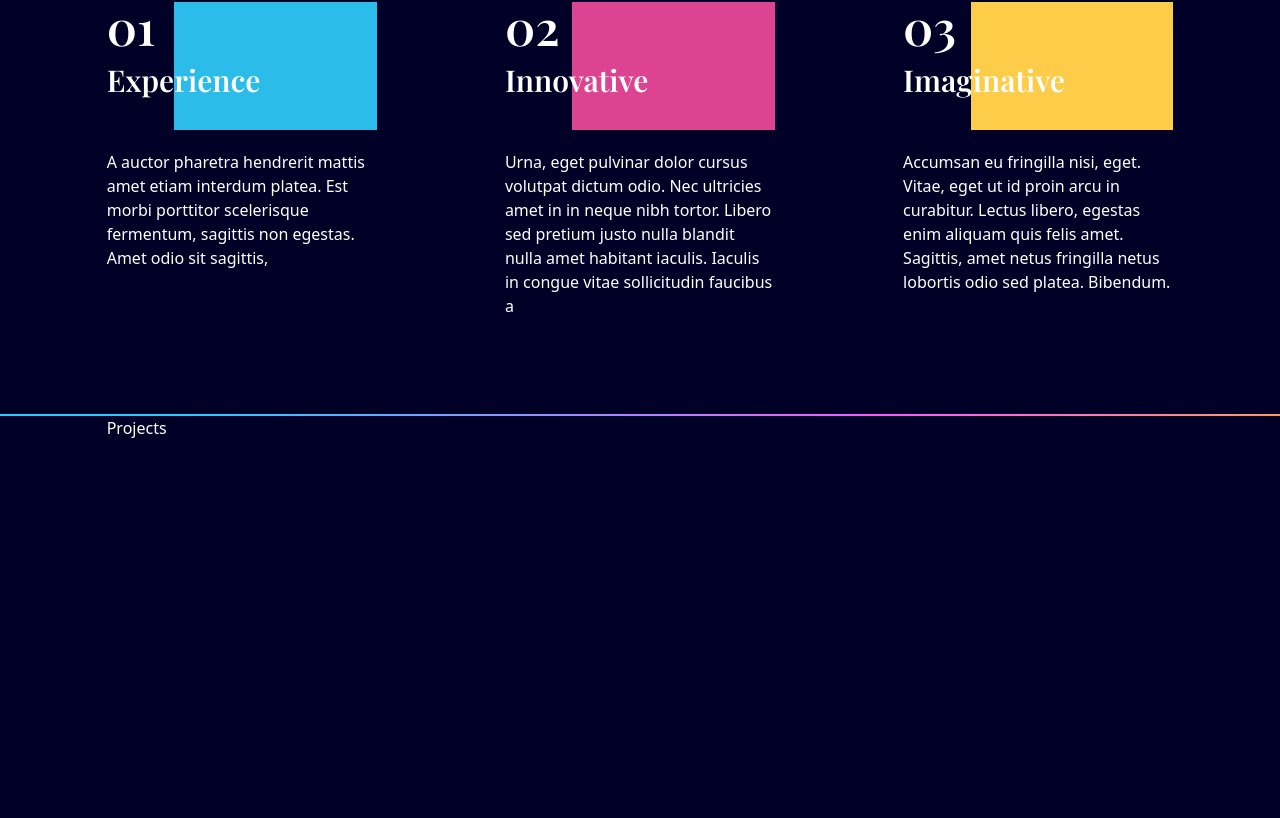
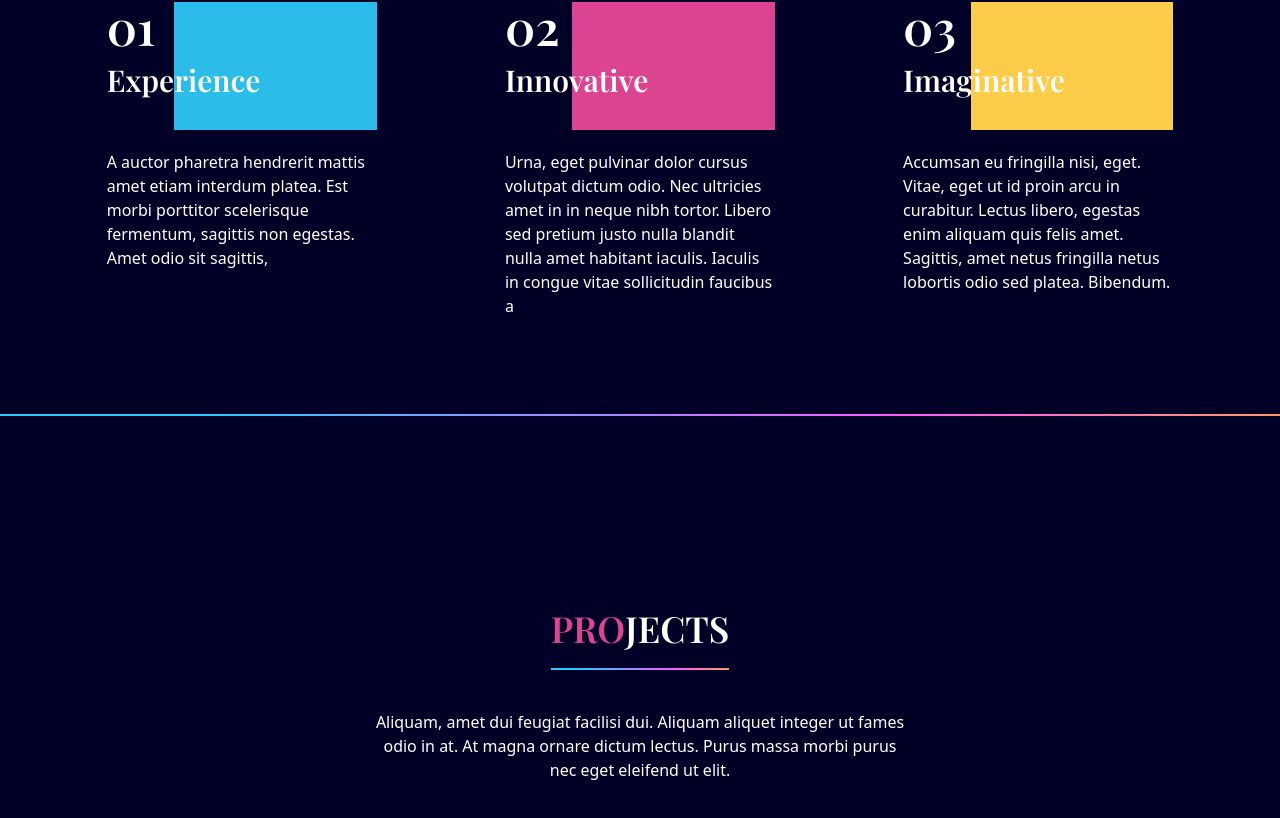
Before and after one commit to afiatamanna06/jane-esper, a React (Create React App) app: page / in a window 1280 px wide. Shown: the part 1331-2149 px from the top of the page. Before the commit the page ends 1771 px from the top, so only its background shows below. Built offline with nearby package versions, Linux system fonts and the light colour scheme.

Commit message:
Add projects heading

```diff
--- a/src/components/common/SocialMediaIcons.tsx
+++ b/src/components/common/SocialMediaIcons.tsx
@@ -1,5 +1,5 @@
+/* eslint-disable react/jsx-no-target-blank */
 import { socialLinks } from "./SocialMediaData";
-import { Route } from "react-router-dom";
 
 function SocialMediaIcons() {
   return (
--- a/src/components/projects/Projects.tsx
+++ b/src/components/projects/Projects.tsx
@@ -1,9 +1,35 @@
-
+import LineGradient from "../common/LineGradient";
+import { motion } from "framer-motion";
 
 function Projects() {
   return (
-    <div>Projects</div>
-  )
+    <section id="projects" className="py-48">
+      <motion.div
+        className="md:w-2/4 mx-auto text-center"
+        initial="hidden"
+        whileInView="visible"
+        viewport={{ once: true, amount: 0.5 }}
+        transition={{ duration: 0.5 }}
+        variants={{
+          hidden: { opacity: 0, y: -50 },
+          visible: { opacity: 1, y: 0 },
+        }}
+      >
+        <div>
+          <p className="font-playfair font-semibold text-4xl mb-5">
+            <span className="text-red">PRO</span>JECTS
+          </p>
+          <div className="flex justify-center mt-5">
+            <LineGradient width="w-1/3" />
+          </div>
+        </div>
+
+        <p className="mt-10 mb-10">
+            Aliquam, amet dui feugiat facilisi dui. Aliquam aliquet integer ut fames odio in at. At magna ornare dictum lectus. Purus massa morbi purus nec eget eleifend ut elit.
+        </p>
+      </motion.div>
+    </section>
+  );
 }
 
-export default Projects
+export default Projects;
```
